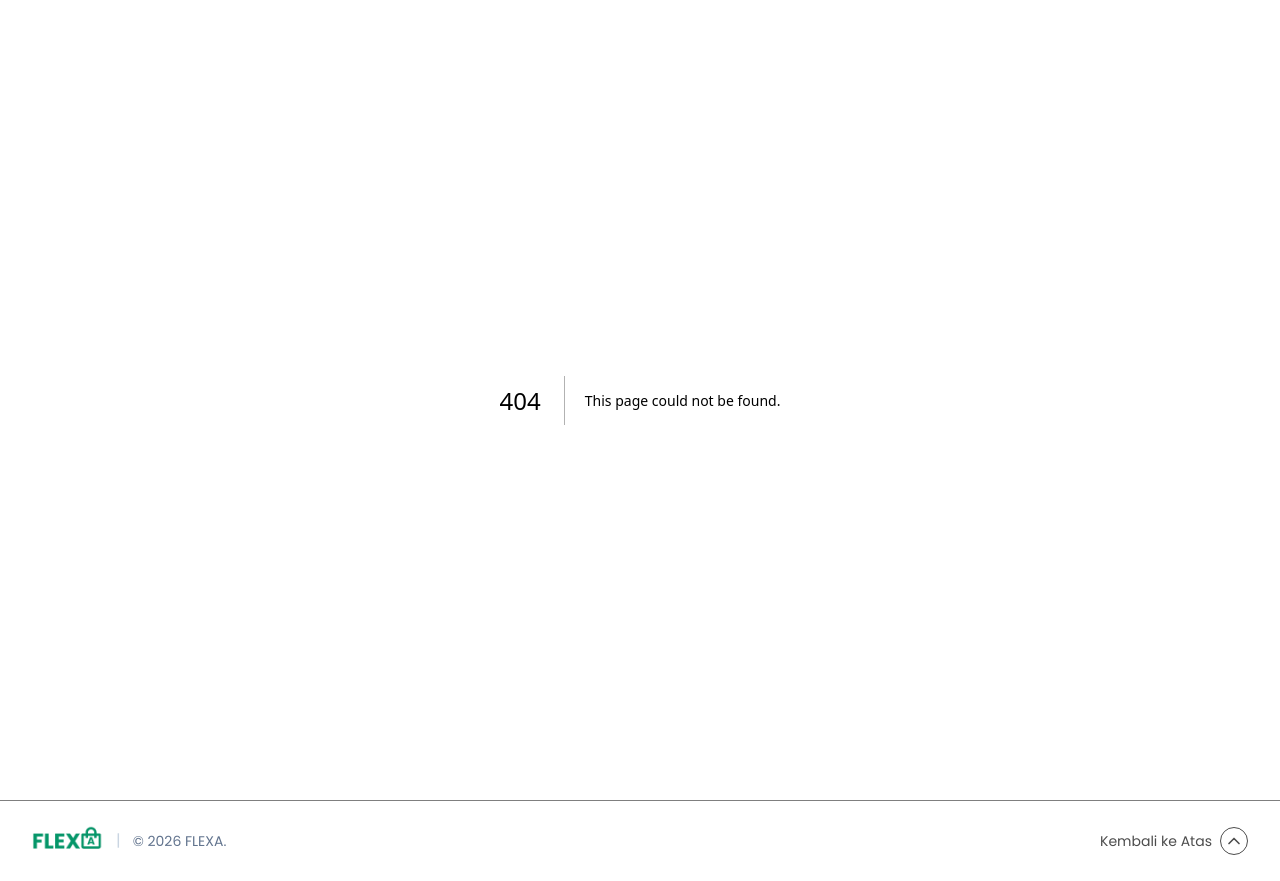
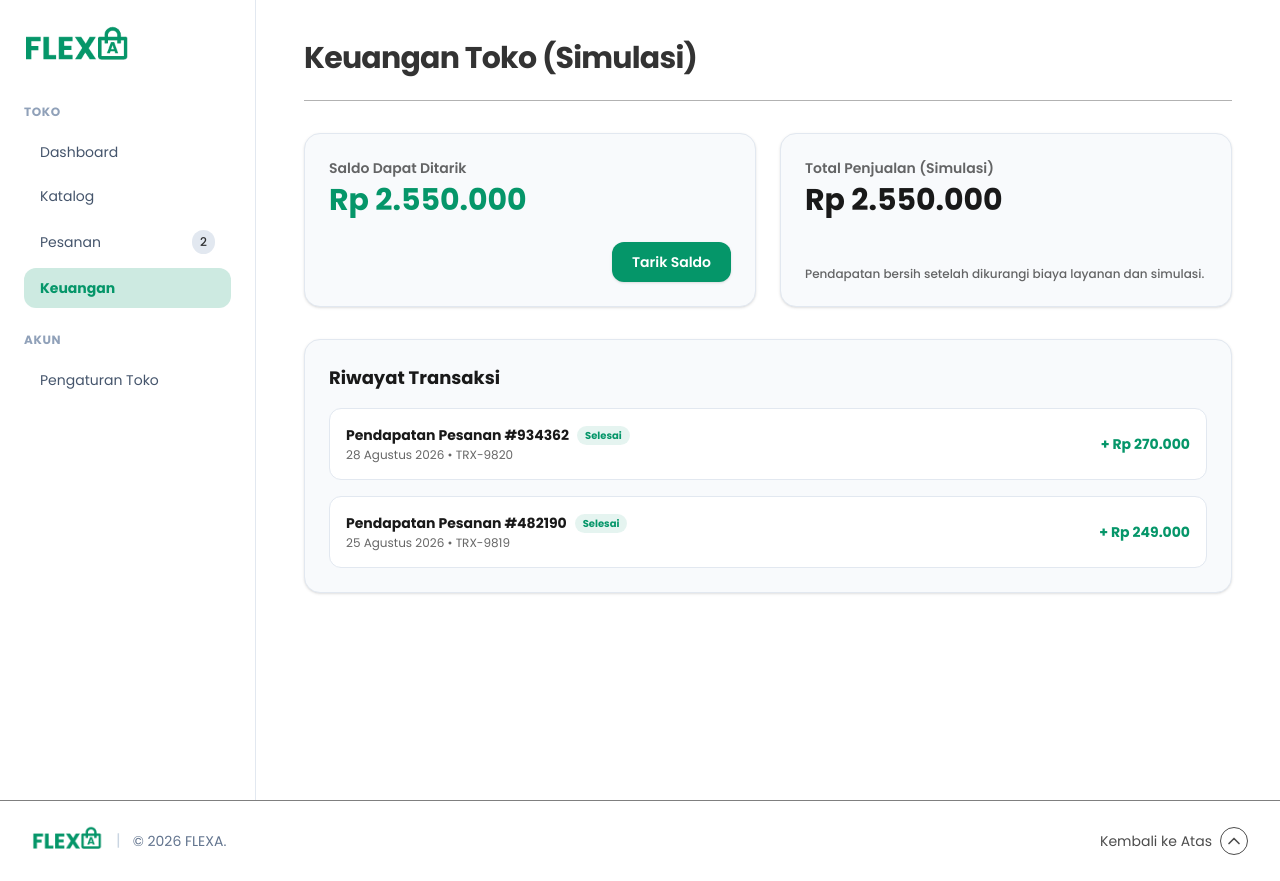
Before and after one commit to NarayanaMahendraAbimanyu/FLEXA-Marketplace, a Next.js app: page /seller/income in a window 1280 px wide. Before the commit this address had no page. Built offline with nearby package versions, Linux system fonts and the light colour scheme.

Commit message:
Menambahkan halaman Keuangan Toko

```diff
--- /dev/null
+++ b/app/seller/income/page.tsx
@@ -0,0 +1,139 @@
+'use client';
+
+import React, { useState } from 'react';
+
+export default function SellerIncomePage() {
+  const [balance, setBalance] = useState(2550000);
+  const [showNotification, setShowNotification] = useState(false);
+  const [isLeaving, setIsLeaving] = useState(false);
+
+  const [transactions, setTransactions] = useState([
+    {
+      id: 'TRX-9820',
+      date: '28 Agustus 2026',
+      description: 'Pendapatan Pesanan #934362',
+      amount: 270000,
+      type: 'income',
+      status: 'Selesai'
+    },
+    {
+      id: 'TRX-9819',
+      date: '25 Agustus 2026',
+      description: 'Pendapatan Pesanan #482190',
+      amount: 249000,
+      type: 'income',
+      status: 'Selesai'
+    }
+  ]);
+
+  const handleWithdraw = () => {
+    if (balance <= 0) return;
+
+    const currentBalance = balance;
+    setBalance(0);
+
+    const newTrx = {
+      id: `TRX-${Math.floor(1000 + Math.random() * 9000)}`,
+      date: '31 Agustus 2026',
+      description: 'Pencairan Dana ke Rekening BCA (***4582)',
+      amount: -currentBalance,
+      type: 'withdraw',
+      status: 'Berhasil'
+    };
+
+    setTransactions((prev) => [newTrx, ...prev]);
+
+    setShowNotification(true);
+    setIsLeaving(false);
+
+    setTimeout(() => {
+      setIsLeaving(true);
+      setTimeout(() => {
+        setShowNotification(false);
+        setIsLeaving(false);
+      }, 400);
+    }, 2600);
+  };
+
+  return (
+    <div className="w-full px-2 sm:px-2 lg:px-2 relative">
+      {showNotification && (
+        <div className={`fixed top-6 left-1/2 -translate-x-1/2 z-50 bg-[#059669] text-white px-6 py-3 rounded-xl shadow-lg font-medium text-sm flex items-center gap-2.5 transition-all duration-400 ease-out ${
+          isLeaving ? '-translate-y-20 opacity-0' : 'translate-y-0 opacity-100 animate-in fade-in slide-in-from-top-6 duration-400'
+        }`}>
+          <svg className="w-5 h-5 flex-shrink-0" fill="none" stroke="currentColor" strokeWidth="2.5" viewBox="0 0 24 24">
+            <path strokeLinecap="round" strokeLinejoin="round" d="M5 13l4 4L19 7" />
+          </svg>
+          Pencairan dana berhasil diajukan.
+        </div>
+      )}
+
+      <div className="mb-8 border-b border-black/30 pb-6">
+        <h1 className="text-2xl sm:text-3xl font-bold tracking-tight text-black/80">Keuangan Toko {"(Simulasi)"}</h1>
+      </div>
+
+      <div className="grid grid-cols-1 md:grid-cols-2 gap-6 mb-8">
+        <div className="bg-slate-50 border border-slate-200 rounded-2xl p-6 shadow-sm flex flex-col justify-between">
+          <div>
+            <p className="text-sm font-semibold text-black/60 mb-1">Saldo Dapat Ditarik</p>
+            <h2 className="text-2xl sm:text-3xl font-bold text-[#059669]">
+              Rp {balance.toLocaleString('id-ID')}
+            </h2>
+          </div>
+          <div className="mt-6 flex justify-end">
+            <button
+              onClick={handleWithdraw}
+              disabled={balance <= 0}
+              className={`px-5 py-2.5 font-semibold rounded-xl text-sm shadow transition-all duration-200 ${
+                balance > 0
+                  ? 'bg-[#059669] hover:bg-[#047857] text-white hover:scale-105 active:scale-95'
+                  : 'bg-slate-200 text-slate-400 cursor-not-allowed'
+              }`}
+            >
+              Tarik Saldo
+            </button>
+          </div>
+        </div>
+
+        <div className="bg-slate-50 border border-slate-200 rounded-2xl p-6 shadow-sm flex flex-col justify-between">
+          <div>
+            <p className="text-sm font-semibold text-black/60 mb-1">Total Penjualan {"(Simulasi)"}</p>
+            <h2 className="text-2xl sm:text-3xl font-bold text-black/90">
+              Rp 2.550.000
+            </h2>
+          </div>
+          <div className="mt-6">
+            <p className="text-xs text-black/60 font-medium">
+              Pendapatan bersih setelah dikurangi biaya layanan dan simulasi.
+            </p>
+          </div>
+        </div>
+      </div>
+
+      <div className="bg-slate-50 border border-slate-200 rounded-2xl p-6 shadow-sm">
+        <h3 className="text-lg font-bold text-black/90 mb-4">Riwayat Transaksi</h3>
+
+        <div className="space-y-4">
+          {transactions.map((trx) => (
+            <div key={trx.id} className="flex flex-col sm:flex-row sm:items-center justify-between gap-2 p-4 bg-white rounded-xl border border-slate-200">
+              <div>
+                <div className="flex items-center gap-2">
+                  <span className="font-bold text-black/90 text-sm">{trx.description}</span>
+                  <span className={`px-2 py-0.5 rounded-full text-[10px] font-bold ${
+                    trx.type === 'income' ? 'bg-[#059669]/10 text-[#059669]' : 'bg-amber-500/10 text-amber-600'
+                  }`}>
+                    {trx.status}
+                  </span>
+                </div>
+                <p className="text-xs text-black/60 mt-0.5">{trx.date} • {trx.id}</p>
+              </div>
+              <div className={`font-bold text-sm ${trx.amount > 0 ? 'text-[#059669]' : 'text-black/80'}`}>
+                {trx.amount > 0 ? `+ Rp ${trx.amount.toLocaleString('id-ID')}` : `- Rp ${Math.abs(trx.amount).toLocaleString('id-ID')}`}
+              </div>
+            </div>
+          ))}
+        </div>
+      </div>
+    </div>
+  );
+}
```
